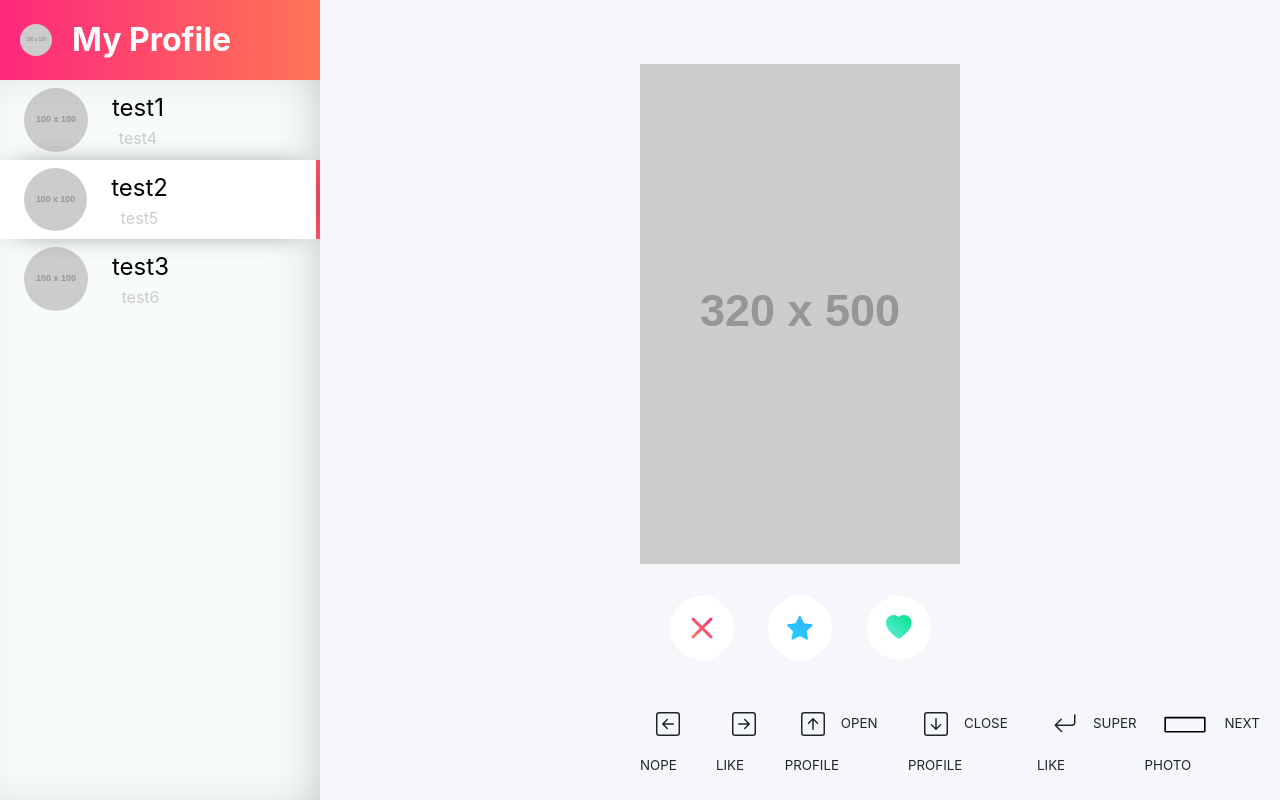
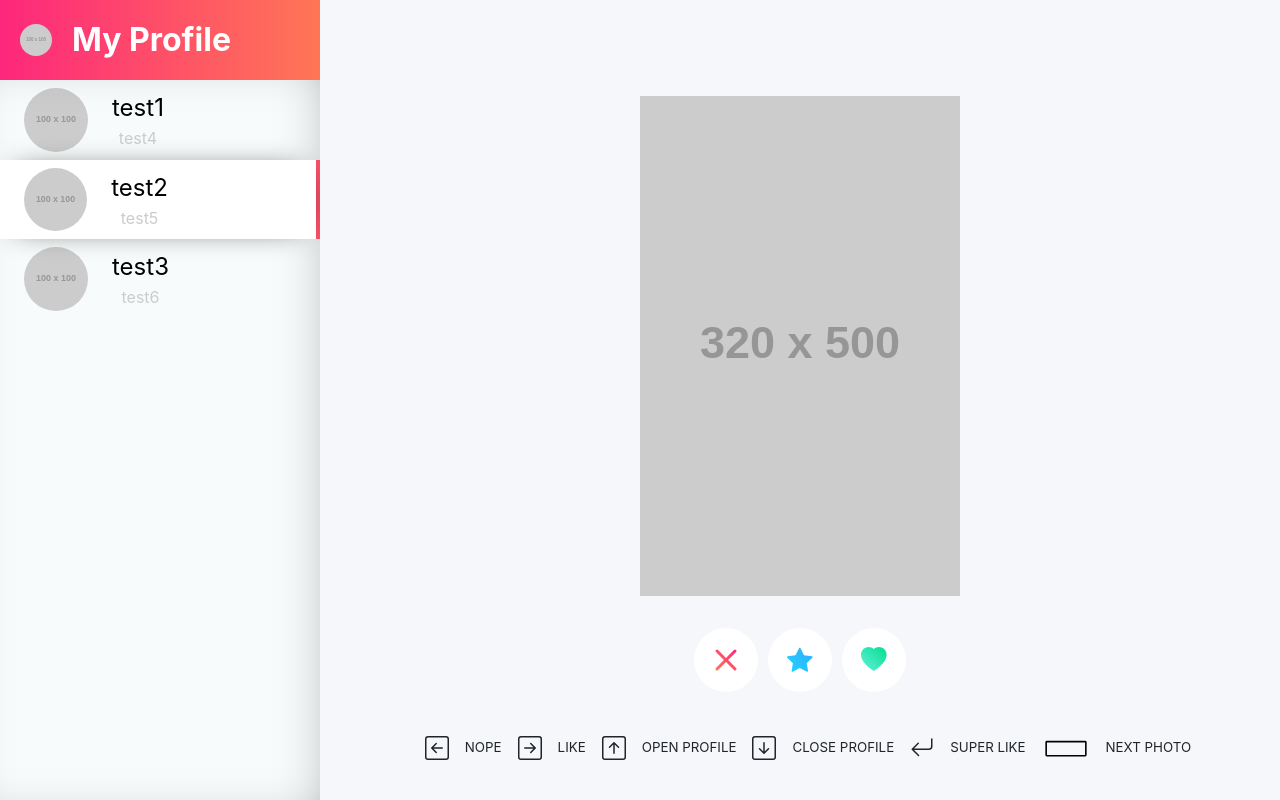
Before and after one commit to NTinderU/NTinderU, a React (Create React App) app in the folder frontend/: page / in a window 1280 px wide. Built offline with nearby package versions, Linux system fonts and the light colour scheme.

Commit message:
Fix scss layout bug

```diff
--- a/frontend/src/MainPage/MainPage.js
+++ b/frontend/src/MainPage/MainPage.js
@@ -25,9 +25,9 @@ const MainPage = () => {
 					<ChatroomButton username="test3" lastMessage="test6" />
 				</div>
 			</div>
-			<div className="right-panel">
-				<MatchPanel></MatchPanel>
-			</div>
+			{
+				mode==="match"?<MatchPanel></MatchPanel>:<div></div>
+			}
 		</div>
 	);
 };
--- a/frontend/src/MainPage/MainPage.scss
+++ b/frontend/src/MainPage/MainPage.scss
@@ -52,16 +52,14 @@
 		align-items: center;
 		flex-direction: column;
 
-		.mood-buttons {
+		>.mood-buttons {
 			margin: 2em 0;
 			display: flex;
 			justify-content: space-evenly;
 		}
 
 		.user-picture-big {
-			margin-top: 20%;
-			margin-left: auto;
-			margin-right: auto;
+			margin-top: 10%;
 		}
 
 		.keyboard-shortcuts {
--- a/frontend/src/MainPage/Panel/MatchPanel.js
+++ b/frontend/src/MainPage/Panel/MatchPanel.js
@@ -7,7 +7,7 @@ import Space from "../../svg/Space"
 
 const MatchPanel = (props)=>{
     return (
-        <div>
+        <div className="right-panel">
             <img
 					className="user-picture-big"
 					src="https://via.placeholder.com/320x500.png"
```
